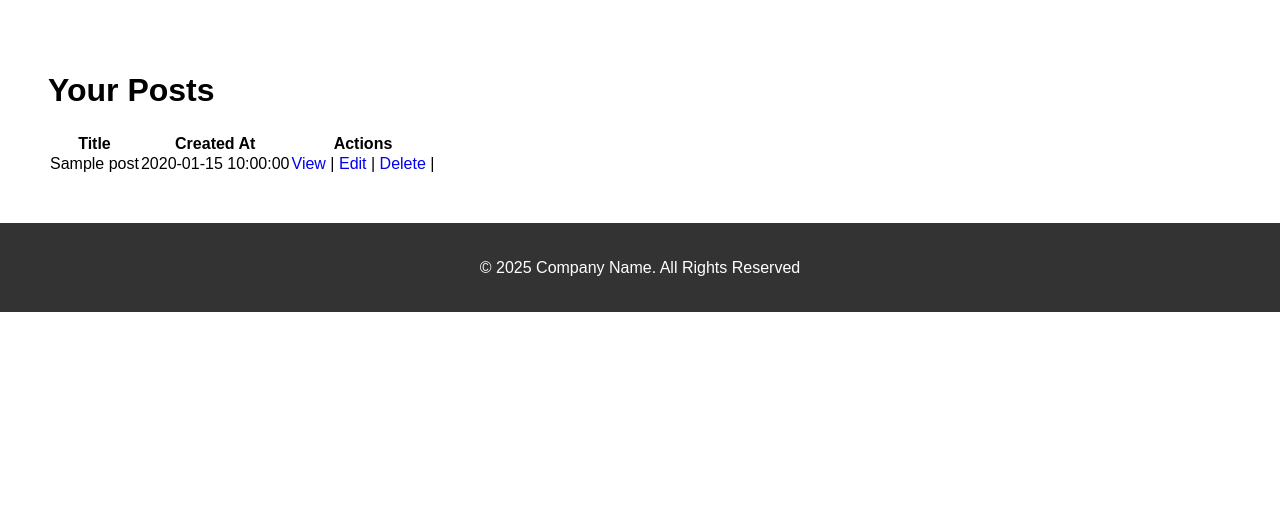
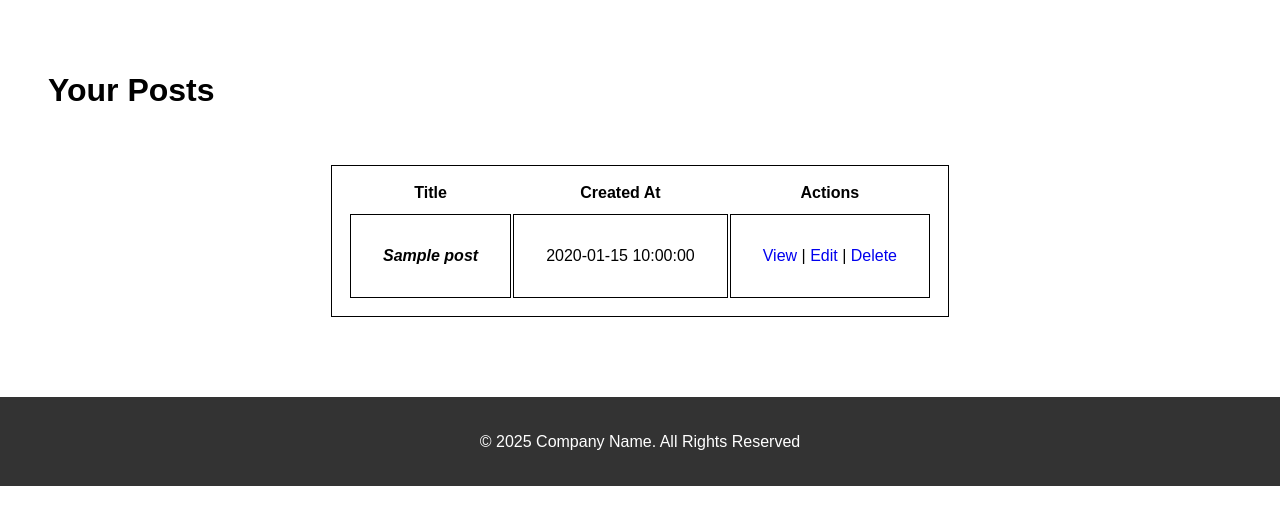
Before and after one commit to Practical-Web-Dev/cms-project, a PHP site: page /cms-project/your-posts.php in a window 1280 px wide. Shown: the part 90-615 px from the top of the page. Run offline with PHP 8.4, Linux system fonts and the light colour scheme; the visitor is signed in with stand-in values (Sample User, id 1); tables that the repository leaves empty or names only in its code hold one stand-in row (values such as "Sample post"); some libraries are stand-ins or nearby versions.

Commit message:
view posts complete

```diff
--- a/styles/style.css
+++ b/styles/style.css
@@ -370,6 +370,41 @@ AdminPage
 
 
 
+Your Posts
+
+
+
+
+
+*/
+
+.db-table {
+  border: 1px solid black;
+  margin: 2rem auto;
+  padding: 1rem;
+  text-align: center;
+}
+
+th {
+  padding-bottom: 10px;
+}
+
+td {
+  border: 1px solid black;
+  padding: 2rem;
+}
+
+.post-title-table {
+  font-weight: bold;
+  font-style: italic;
+}
+
+/*
+
+
+
+
+
 Footer
 
 
@@ -521,5 +556,18 @@ Media Queries
     margin: 1rem 0rem;
   }
 
+  .db-table {
+    width: 100%;
+  }
+
+  th {
+    display: block;
+    width: 100%;
+  }
+
+  td {
+    display: block;
+    width: 100%;
+  }
 
 }
--- a/your-posts.php
+++ b/your-posts.php
@@ -24,7 +24,7 @@ $result = $stmt->get_result();
 <?php include 'includes/header.php' ?>
 <main class="main-content-container">
   <h1 class="page-header">Your Posts</h1>
-<table>
+<table class="db-table">
   <thead>
     <tr>
       <th>Title</th>
@@ -35,12 +35,12 @@ $result = $stmt->get_result();
   <tbody>
     <?php while ($post = $result->fetch_assoc()): ?>
       <tr>
-        <td><?php echo htmlspecialchars($post['title']); ?></td>
+        <td class="post-title-table"><?php echo htmlspecialchars($post['title']); ?></td>
         <td><?php echo $post['created_at']; ?></td>
         <td>
           <a href="view-post.php?id=<?php echo $post['id']; ?>">View</a> |
           <a href="edit-post.php?id=<?php echo $post['id']; ?>">Edit</a> |
-          <a href="delete-post.php?id=<?php echo $post['id']; ?>">Delete</a> |
+          <a href="delete-post.php?id=<?php echo $post['id']; ?>">Delete</a>
         </td>
       </tr>
     <?php endwhile; ?>
```
Also changed, not shown: view-post.php (added, +61 -0 lines), 1 other file.
